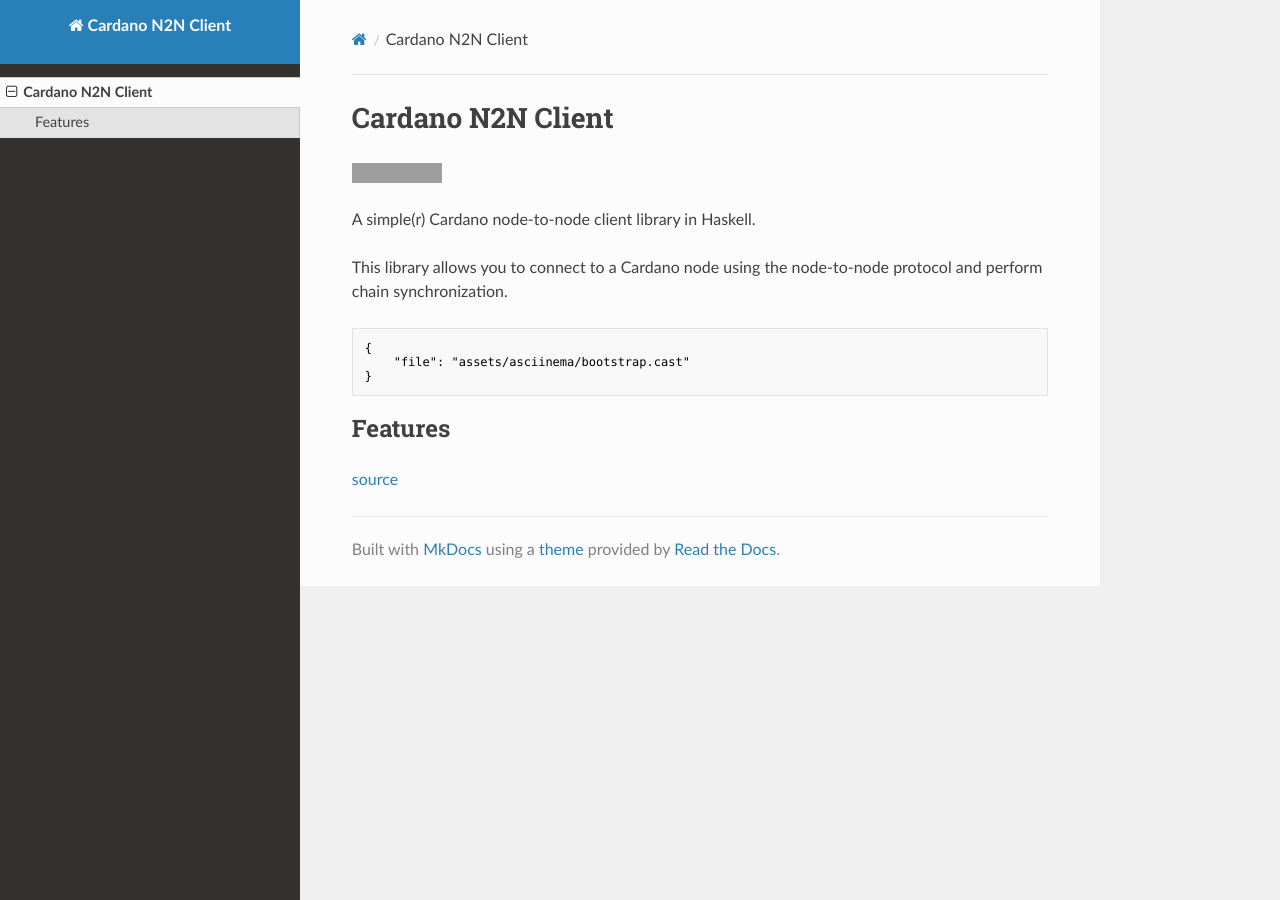
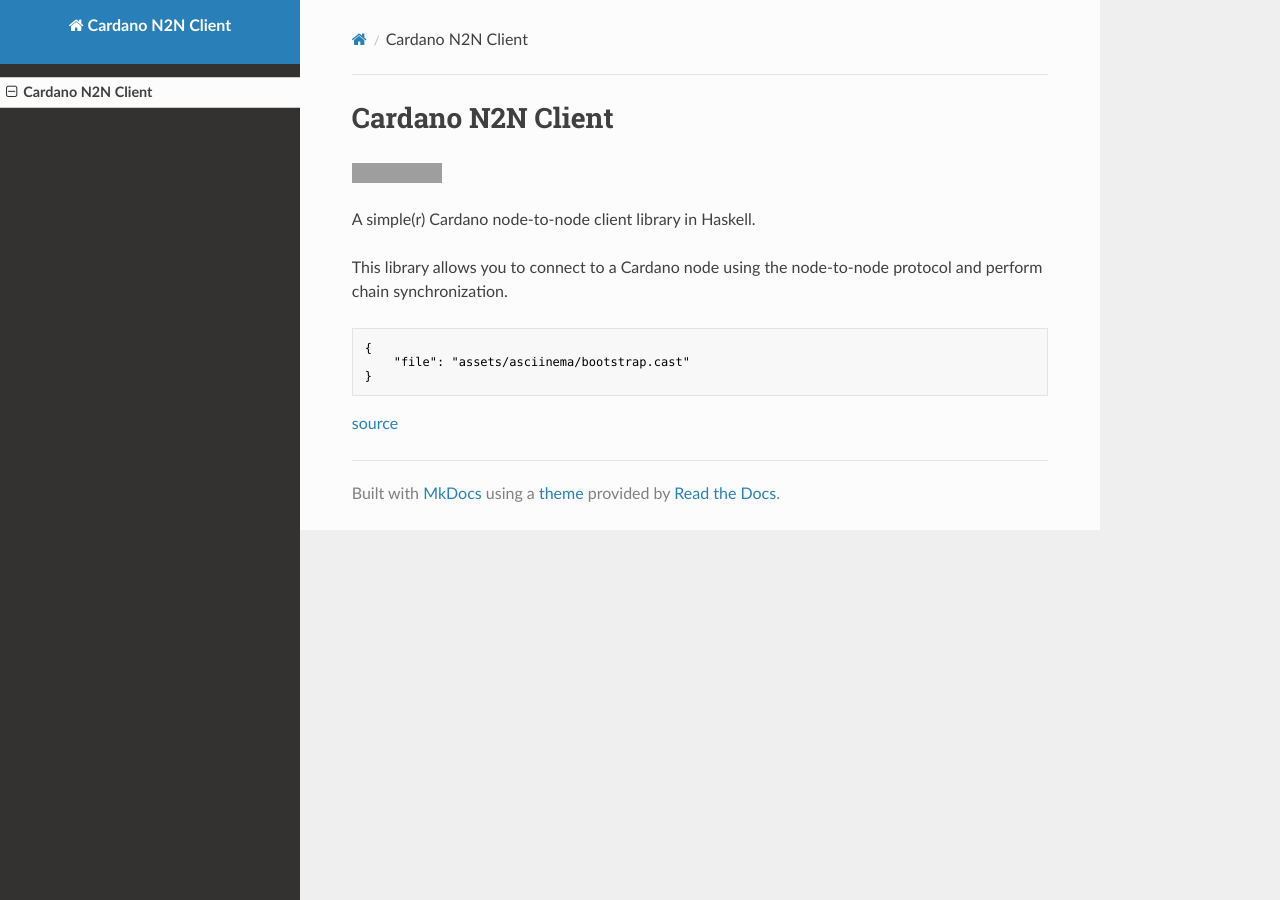
Before and after one commit to paolino/cardano-n2n-client, an MkDocs documentation site: the page built from docs/index.md, in a window 1280 px wide. Built offline with MkDocs 1.6.1, drawn with Linux system fonts in a browser that asks for light colours; nearby versions of some CDN libraries; grey boxes are pictures that could not be loaded.

````diff
--- a/docs/index.md
+++ b/docs/index.md
@@ -12,7 +12,4 @@
 }
 ```
 
-## Features
-
-
 [source](https://github.com/paolino/cardano-n2n-client)
````
Also changed, not shown: 2 other files.
